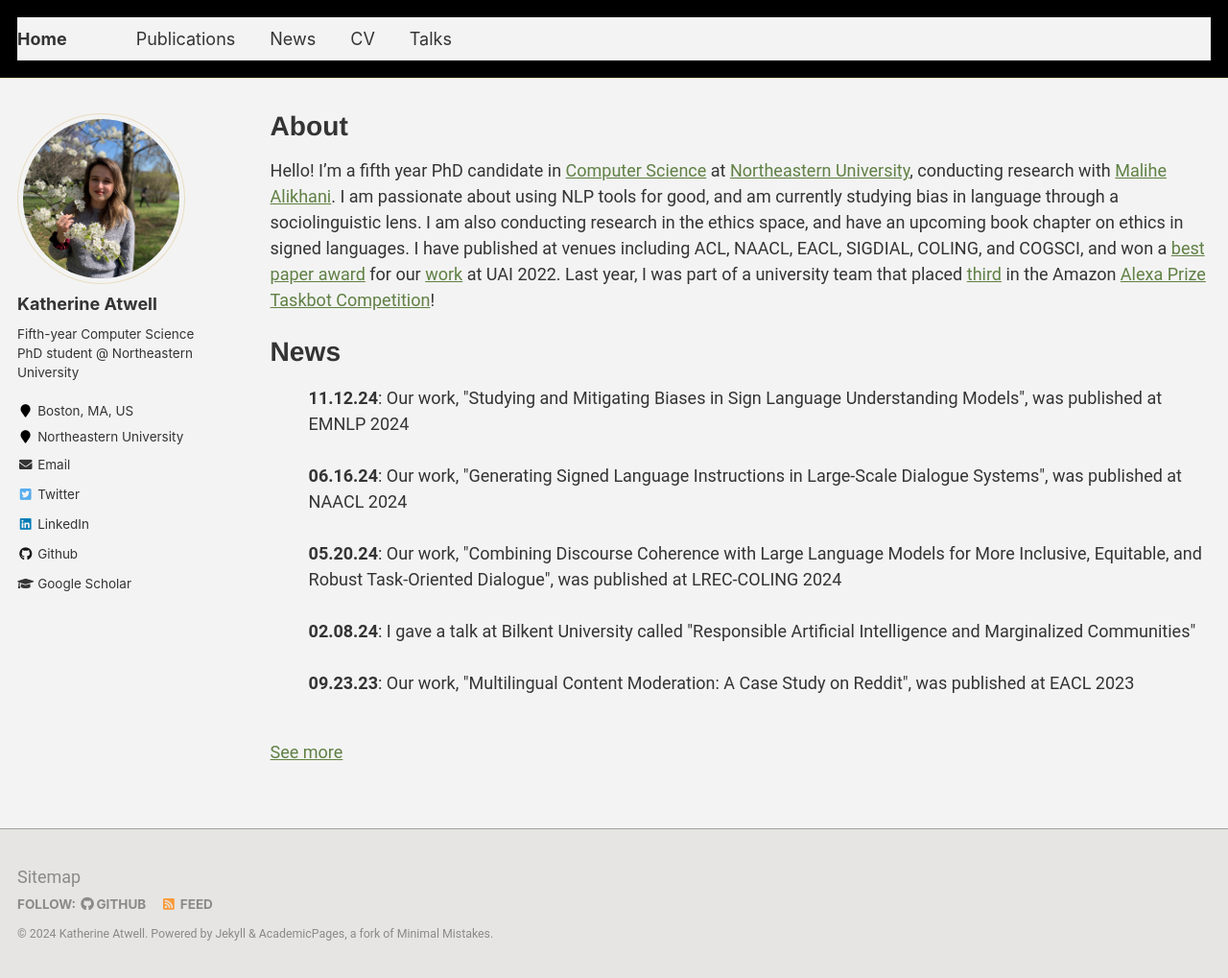
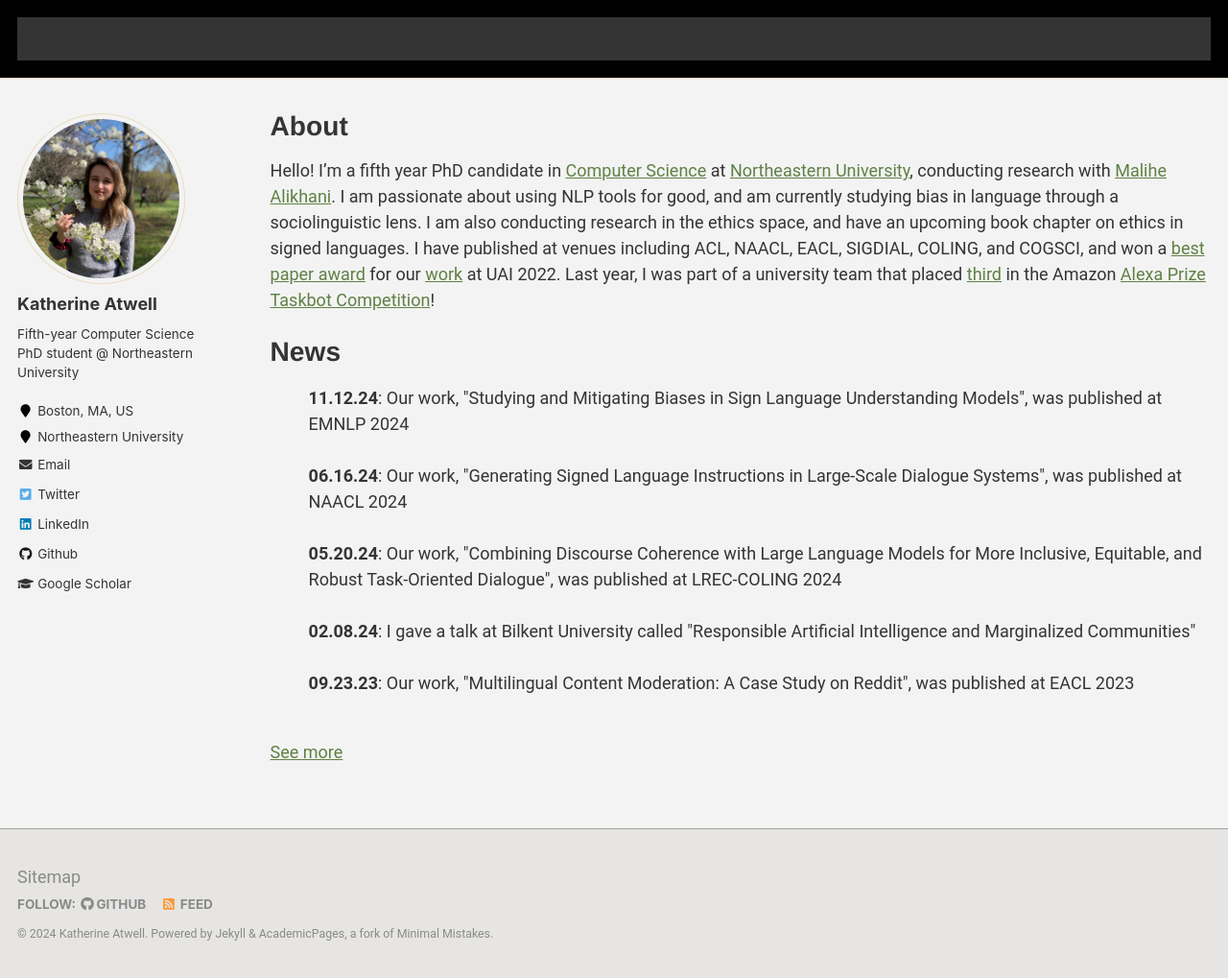
Before and after one commit to katherine-atwell/katherine-atwell.github.io, a Jekyll site: the page built from _pages/about.md, in a window 1280 px wide and 1019 px high. Shown: the whole window at 96% size. Built offline with Jekyll 4.4.1, drawn with Linux system fonts in a browser that asks for light colours.

Commit message:
masthead updates

```diff
--- a/_sass/_navigation.scss
+++ b/_sass/_navigation.scss
@@ -176,7 +176,7 @@
 .greedy-nav {
   position: relative;
   min-width: 250px;
-  background: $background-color;
+  background: $masthead-color;
 
   a {
     display: block;
```
